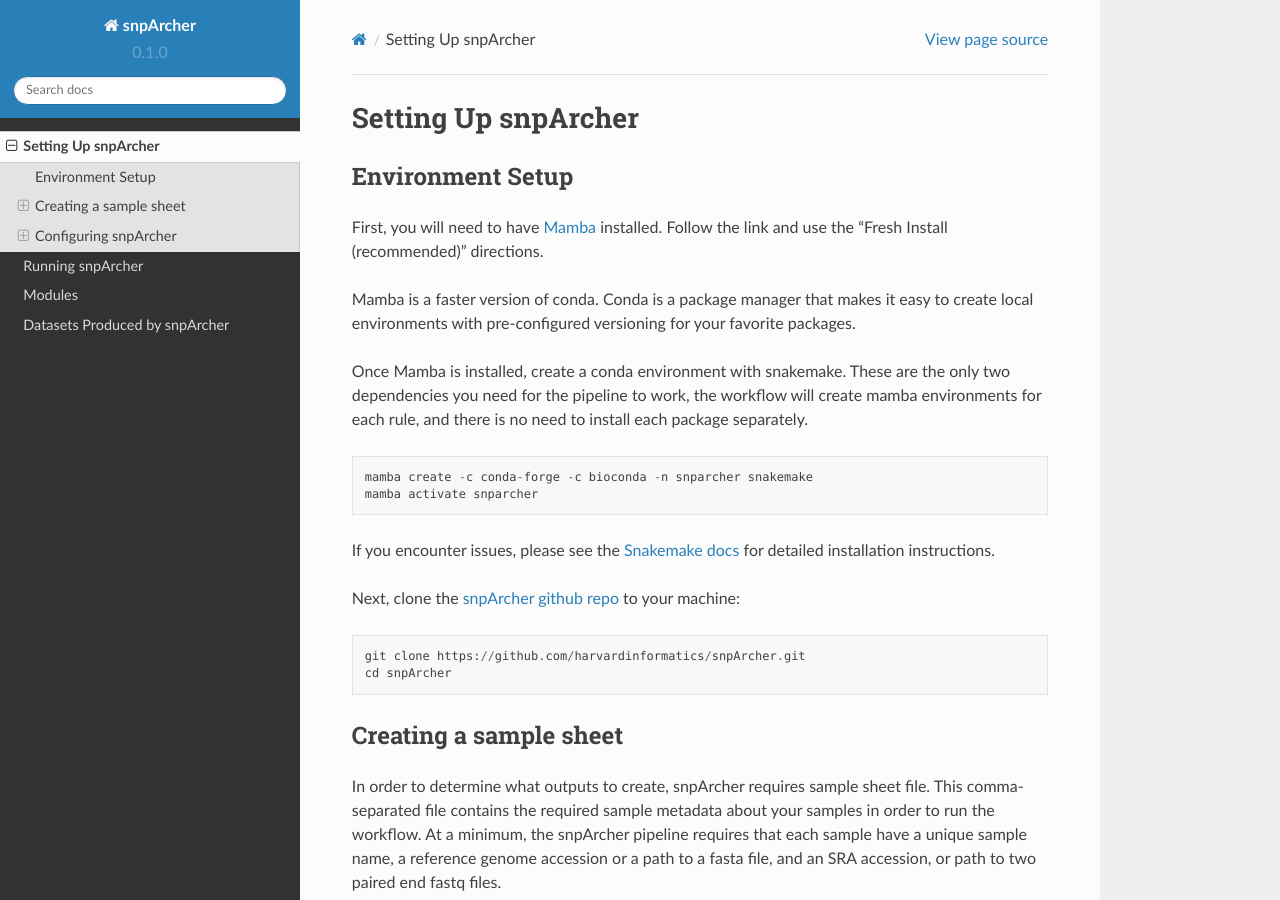
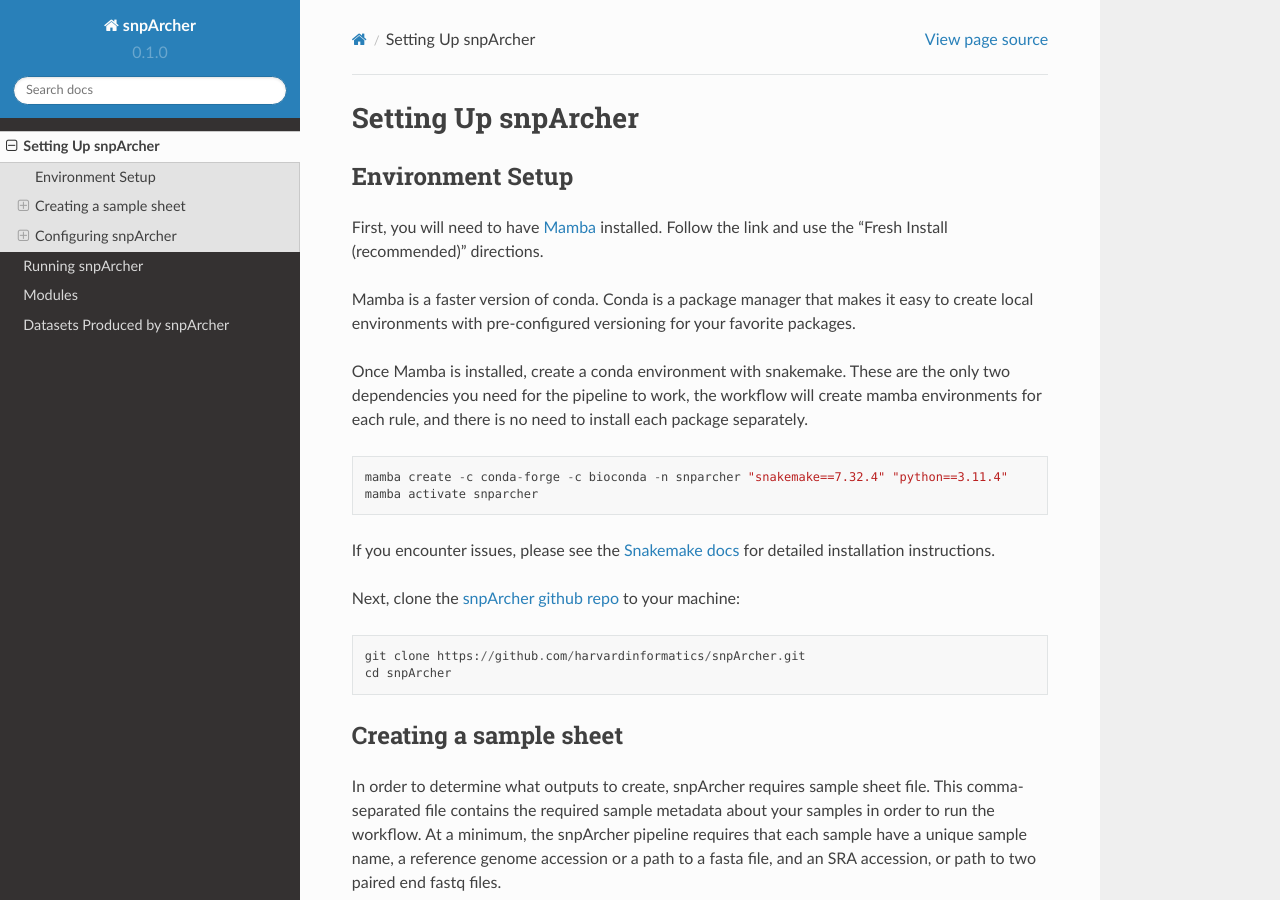
Before and after one commit to harvardinformatics/snpArcher, a Sphinx documentation site: the page built from docs/setup.md, in a window 1280 px wide and 900 px high. Built offline with Sphinx 7.4.7 and the Read the Docs theme 2.0.0, drawn with Linux system fonts in a browser that asks for light colours.

Commit message:
Update setup.md
Pin snakemake==7.32.4 and python==3.11.4 due to issues support snakemake>7 and issues with fstrings in python>3.11

````diff
--- a/docs/setup.md
+++ b/docs/setup.md
@@ -7,7 +7,7 @@ Mamba is a faster version of conda. Conda is a package manager that makes it eas
 Once Mamba is installed, create a conda environment with snakemake. These are the only two dependencies you need for the pipeline to work, the workflow will create mamba environments for each rule, and there is no need to install each package separately.
 
 ```
-mamba create -c conda-forge -c bioconda -n snparcher snakemake
+mamba create -c conda-forge -c bioconda -n snparcher "snakemake==7.32.4" "python==3.11.4"
 mamba activate snparcher
 ```
 If you encounter issues, please see the [Snakemake docs](https://snakemake.readthedocs.io/en/stable/getting_started/installation.html) for detailed installation instructions.
````
